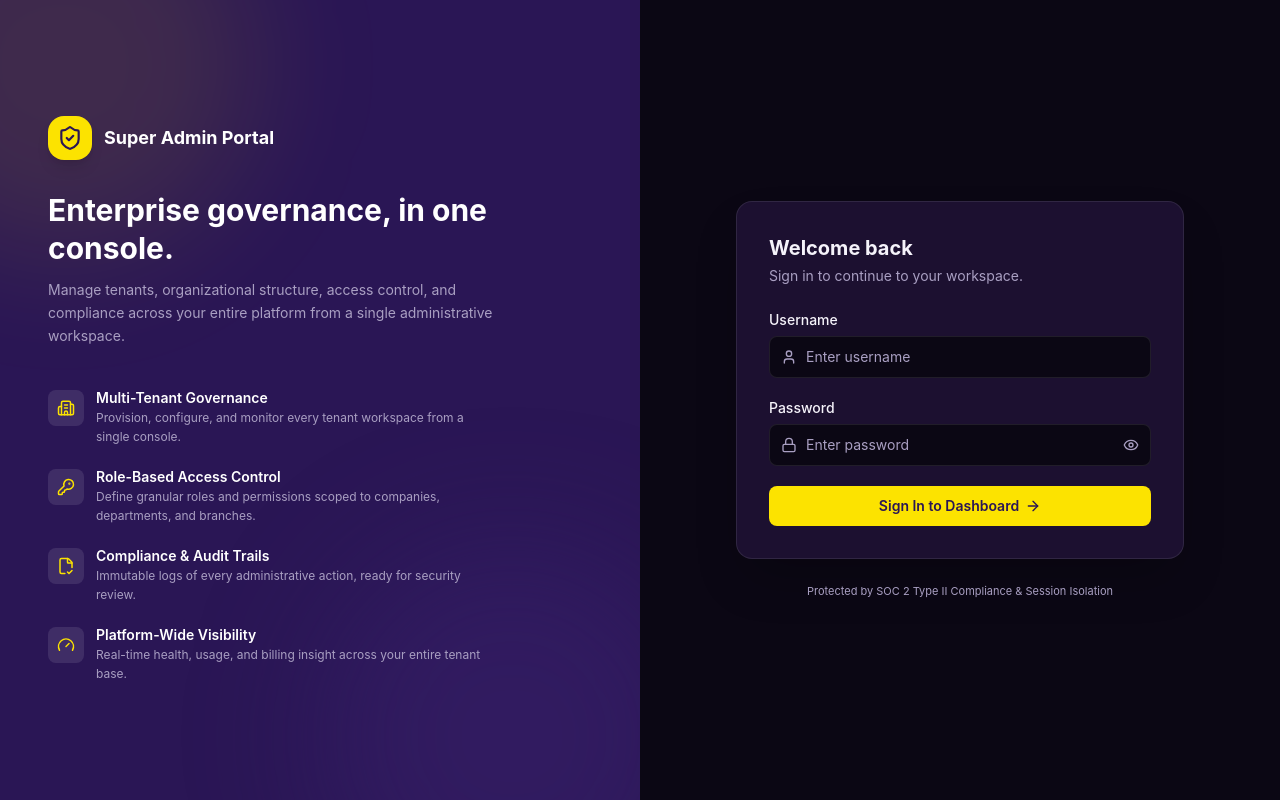
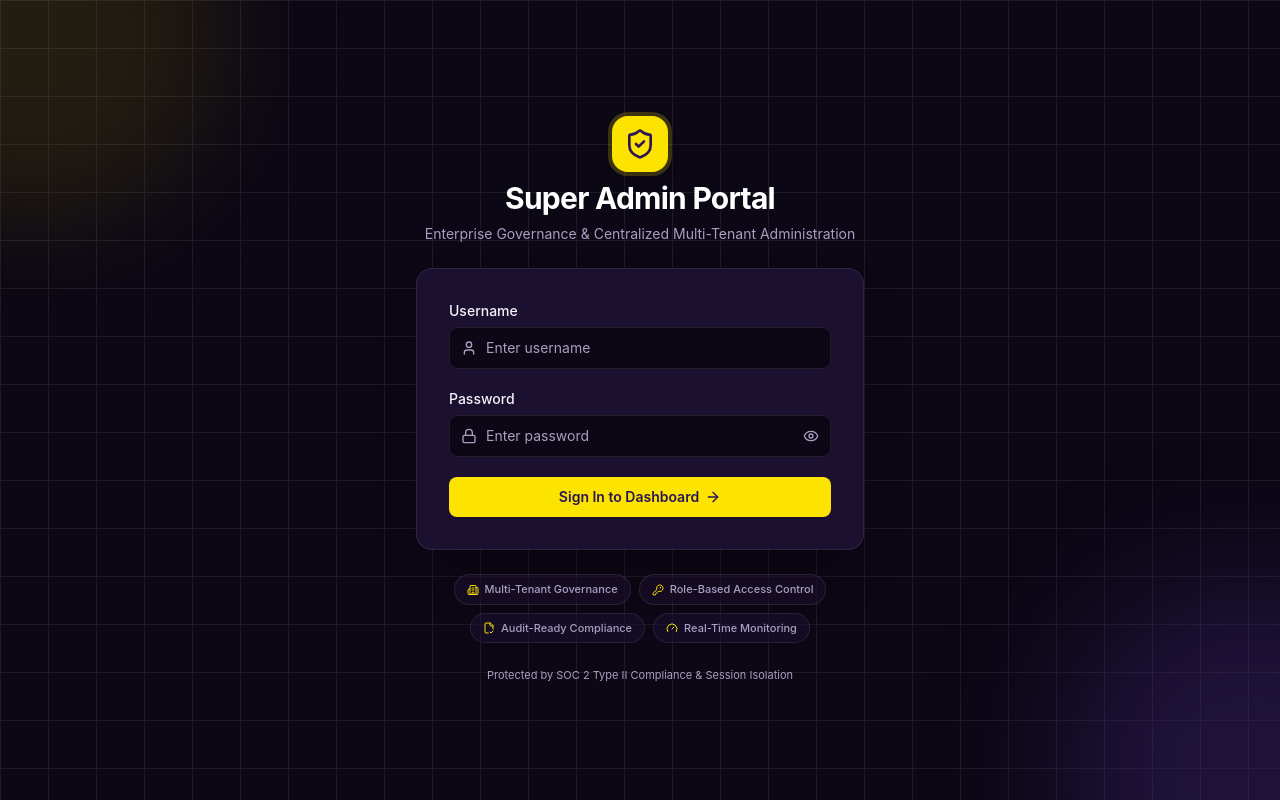
Before and after one commit to Bharathhari07/super-admin-portal, a React (Vite) app: page /login in a window 1280 px wide. Built offline with nearby package versions, Linux system fonts and the light colour scheme.

Commit message:
Redesign login page with grid background and feature badges

```diff
--- a/src/pages/LoginPage.tsx
+++ b/src/pages/LoginPage.tsx
@@ -4,27 +4,11 @@ import { ShieldCheck, Lock, User, Eye, EyeOff, ArrowRight, Building2, KeyRound,
 import { useAuth } from '../context/AuthContext'
 import Button from '../components/common/Button'
 
-const platformHighlights = [
-  {
-    icon: Building2,
-    title: 'Multi-Tenant Governance',
-    description: 'Provision, configure, and monitor every tenant workspace from a single console.',
-  },
-  {
-    icon: KeyRound,
-    title: 'Role-Based Access Control',
-    description: 'Define granular roles and permissions scoped to companies, departments, and branches.',
-  },
-  {
-    icon: FileCheck2,
-    title: 'Compliance & Audit Trails',
-    description: 'Immutable logs of every administrative action, ready for security review.',
-  },
-  {
-    icon: Gauge,
-    title: 'Platform-Wide Visibility',
-    description: 'Real-time health, usage, and billing insight across your entire tenant base.',
-  },
+const platformBadges = [
+  { icon: Building2, label: 'Multi-Tenant Governance' },
+  { icon: KeyRound, label: 'Role-Based Access Control' },
+  { icon: FileCheck2, label: 'Audit-Ready Compliance' },
+  { icon: Gauge, label: 'Real-Time Monitoring' },
 ]
 
 export default function LoginPage() {
@@ -67,45 +51,20 @@ export default function LoginPage() {
   }
 
   return (
-    <div className="flex min-h-screen w-full">
-      <div className="relative hidden w-1/2 flex-col justify-center overflow-hidden bg-sap-navy p-12 lg:flex">
-        <div className="pointer-events-none absolute -top-32 -left-32 h-96 w-96 rounded-full bg-sap-primary/10 blur-3xl" />
-        <div className="pointer-events-none absolute -bottom-32 -right-16 h-96 w-96 rounded-full bg-sap-navy-light/40 blur-3xl" />
+    <div className="relative flex min-h-screen w-full items-center justify-center overflow-hidden bg-sap-bg px-4 py-8">
+      <div
+        className="pointer-events-none absolute inset-0 opacity-[0.07]"
+        style={{
+          backgroundImage:
+            'linear-gradient(to right, #ffffff 1px, transparent 1px), linear-gradient(to bottom, #ffffff 1px, transparent 1px)',
+          backgroundSize: '48px 48px',
+        }}
+      />
+      <div className="pointer-events-none absolute -top-40 -left-40 h-96 w-96 rounded-full bg-sap-primary/10 blur-3xl" />
+      <div className="pointer-events-none absolute -bottom-40 -right-40 h-96 w-96 rounded-full bg-sap-navy-light/40 blur-3xl" />
 
-        <div className="relative z-10 max-w-md">
-          <div className="mb-8 flex items-center gap-3">
-            <div className="flex h-11 w-11 items-center justify-center rounded-2xl bg-sap-primary text-sap-navy shadow-lg">
-              <ShieldCheck size={26} />
-            </div>
-            <span className="text-lg font-bold text-white">Super Admin Portal</span>
-          </div>
-
-          <h2 className="mb-3 text-3xl font-bold leading-tight text-white">
-            Enterprise governance, in one console.
-          </h2>
-          <p className="mb-10 text-sm leading-relaxed text-sap-text-muted">
-            Manage tenants, organizational structure, access control, and compliance across your entire platform from a single administrative workspace.
-          </p>
-
-          <div className="space-y-5">
-            {platformHighlights.map(({ icon: Icon, title, description }) => (
-              <div key={title} className="flex items-start gap-3">
-                <div className="mt-0.5 flex h-9 w-9 shrink-0 items-center justify-center rounded-lg bg-white/10 text-sap-primary">
-                  <Icon size={18} />
-                </div>
-                <div>
-                  <p className="text-sm font-semibold text-white">{title}</p>
-                  <p className="text-xs leading-relaxed text-sap-text-muted">{description}</p>
-                </div>
-              </div>
-            ))}
-          </div>
-        </div>
-      </div>
-
-      <div className="flex w-full items-center justify-center bg-sap-bg px-4 py-8 lg:w-1/2">
-        <div className="w-full max-w-md space-y-6">
-          <div className="text-center space-y-2 lg:hidden">
+      <div className="relative z-10 w-full max-w-md space-y-6">
+        <div className="text-center space-y-2">
           <div className="mx-auto flex h-14 w-14 items-center justify-center rounded-2xl bg-sap-primary text-sap-navy shadow-lg ring-4 ring-sap-primary/20">
             <ShieldCheck size={32} />
           </div>
@@ -116,11 +75,6 @@ export default function LoginPage() {
         </div>
 
         <div className="rounded-2xl border border-sap-border bg-sap-surface p-6 sm:p-8 shadow-2xl">
-            <div className="mb-6 hidden lg:block">
-              <h2 className="text-xl font-bold text-sap-text">Welcome back</h2>
-              <p className="mt-1 text-sm text-sap-text-muted">Sign in to continue to your workspace.</p>
-            </div>
-
           <form onSubmit={handleLogin} className="space-y-4 sm:space-y-5">
             {error && (
               <div className="rounded-lg border border-sap-danger/30 bg-sap-danger-bg p-3 text-xs sm:text-sm text-sap-danger flex items-center gap-2">
@@ -182,11 +136,22 @@ export default function LoginPage() {
           </form>
         </div>
 
+        <div className="flex flex-wrap items-center justify-center gap-2">
+          {platformBadges.map(({ icon: Icon, label }) => (
+            <span
+              key={label}
+              className="inline-flex items-center gap-1.5 rounded-full border border-sap-border bg-sap-surface/60 px-3 py-1.5 text-[11px] font-medium text-sap-text-muted"
+            >
+              <Icon size={12} className="text-sap-primary" />
+              {label}
+            </span>
+          ))}
+        </div>
+
         <div className="text-center text-[11px] text-sap-text-muted">
           Protected by SOC 2 Type II Compliance & Session Isolation
         </div>
       </div>
     </div>
-    </div>
   )
 }
```
Lines whose indentation alone changed are shown as unchanged.
